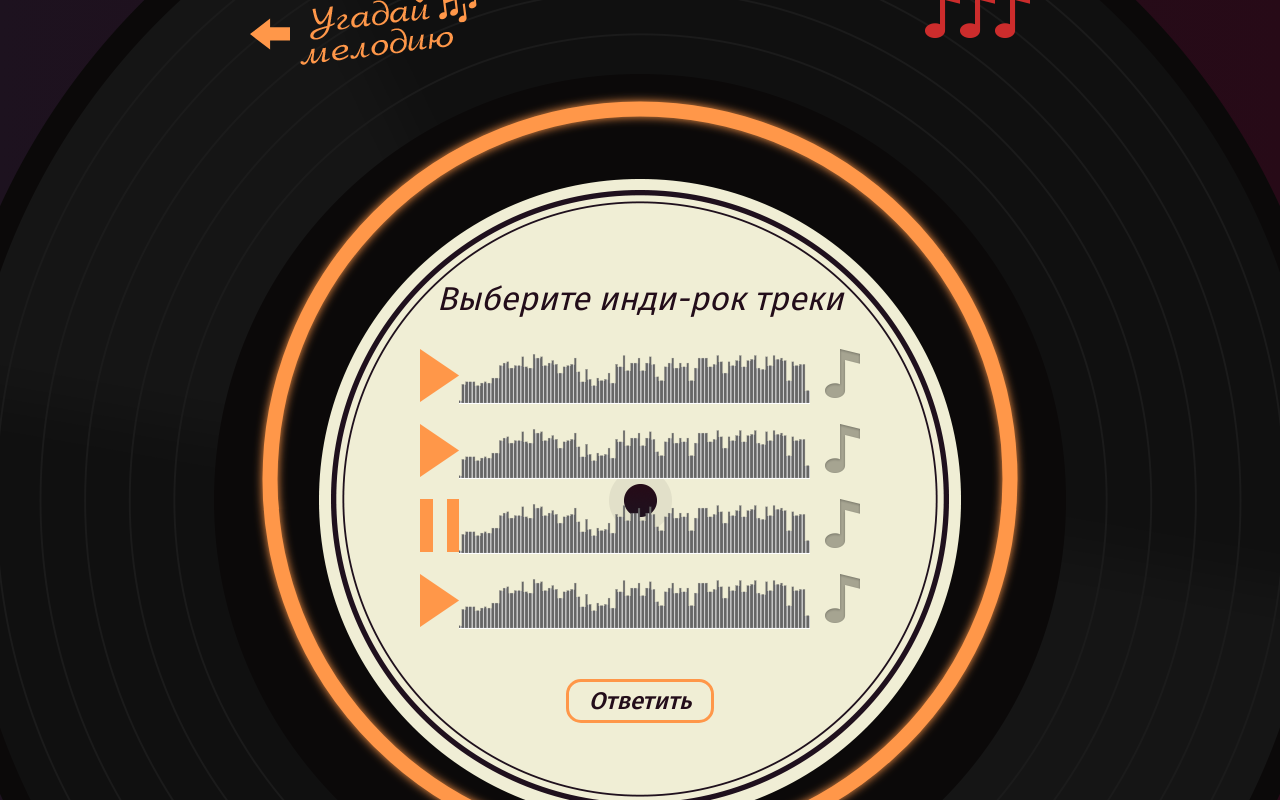
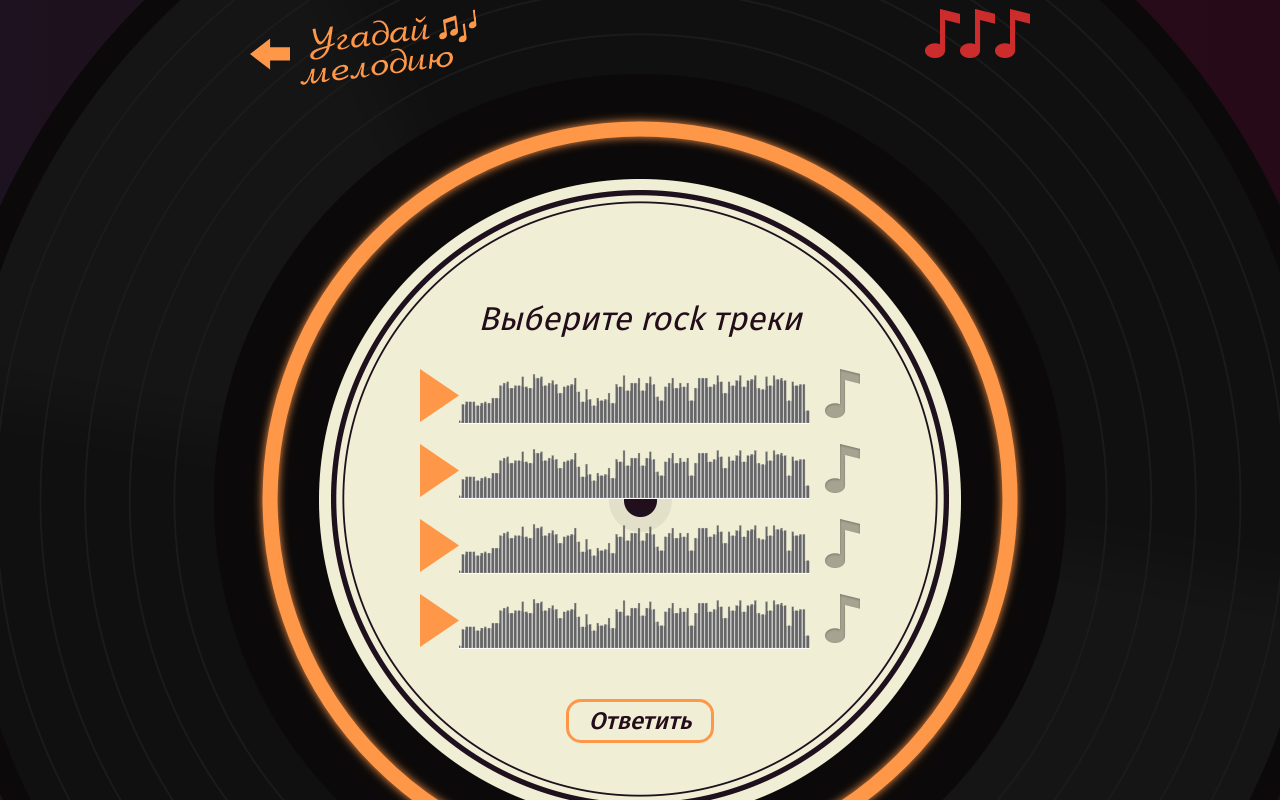
Before and after one commit to alpolesh/576203-guess-melody-5, a React app: page /dev-genre in a window 1280 px wide. Shown: the top 800 px of the page. Built offline with nearby package versions, Linux system fonts and the light colour scheme.

Commit message:
feat: add module3-task1

```diff
--- a/src/components/app/app.jsx
+++ b/src/components/app/app.jsx
@@ -7,15 +7,23 @@
 import Artist from "../artist/artist";
 import Genre from "../genre/genre";
 import PropTypes from 'prop-types';
+import GameScreen from "../game-screen/game-screen";
 
 const App = (props) => {
-  const {errorsCount} = props;
-
+  const {errorsCount, questions} = props;
+  const [firstQuestion, secondQuestion] = questions;
   return (
     <BrowserRouter>
       <Switch>
-        <Route exact path="/">
-          <WelcomeScreen errorsCount={errorsCount} />
+        <Route exact
+          path="/"
+          render={({history}) => (
+            <WelcomeScreen
+              errorsCount={errorsCount}
+              onPlayButtonClick={() => history.push(`/game`)}
+            />
+          )}
+        >
         </Route>
         <Route exact path="/login">
           <Login />
@@ -27,10 +35,22 @@
           <Lose />
         </Route>
         <Route exact path="/dev-artist">
-          <Artist />
+          <Artist
+            question={secondQuestion}
+            onAnswer={() => {}}
+          />
         </Route>
         <Route exact path="/dev-genre">
-          <Genre />
+          <Genre
+            question={firstQuestion}
+            onAnswer={() => {}}
+          />
+        </Route>
+        <Route exact path="/game">
+          <GameScreen
+            errorsCount={errorsCount}
+            questions={questions}
+          />
         </Route>
       </Switch>
     </BrowserRouter>
@@ -39,7 +59,8 @@
 };
 
 App.propTypes = {
-  errorsCount: PropTypes.number.isRequired
+  errorsCount: PropTypes.number.isRequired,
+  questions: PropTypes.array.isRequired,
 };
 
 export default App;
--- a/src/components/artist/artist.jsx
+++ b/src/components/artist/artist.jsx
@@ -1,8 +1,12 @@
 import React from "react";
+import PropTypes from "prop-types";
+import {GameType} from "../../const";
 
-const Artist = () => {
+const Artist = (props) => {
+  const {onAnswer, question} = props;
+  const {answers, song} = question;
+
   return (
-    <main className="app">
     <section className="main" id="root">
       <section className="game game--artist">
         <header className="game__header">
@@ -28,41 +32,45 @@
             <div className="track">
               <button className="track__button track__button--play" type="button"></button>
               <div className="track__status">
-                  <audio></audio>
+                <audio src={song.src} />
               </div>
             </div>
           </div>
 
           <form className="game__artist">
-              <div className="artist">
-                <input className="artist__input visually-hidden" type="radio" name="answer" value="artist-1" id="answer-1"/>
-                <label className="artist__name" htmlFor="answer-1">
-                  <img className="artist__picture" src="img/placeholder.jpg" alt="Пелагея"/>
-                  Пелагея
+            {answers.map((answer, i) => (
+              <div key={answer.artist} className="artist">
+                <input className="artist__input visually-hidden" type="radio" name="answer" value={`answer-${i}`} id={`answer-${i}`}
+                  onChange={(evt) => {
+                    evt.preventDefault();
+                    onAnswer(question, answer);
+                  }} />
+                <label className="artist__name" htmlFor={`answer-${i}`}>
+                  <img className="artist__picture" src={answer.picture} alt={answer.artist}/>
+                  {answer.artist}
                 </label>
               </div>
-
-              <div className="artist">
-                <input className="artist__input visually-hidden" type="radio" name="answer" value="artist-2" id="answer-2"/>
-                <label className="artist__name" htmlFor="answer-2">
-                  <img className="artist__picture" src="img/placeholder.jpg" alt="Пелагея"/>
-                  Краснознаменная дивизия имени моей бабушки
-                </label>
-              </div>
-
-              <div className="artist">
-                <input className="artist__input visually-hidden" type="radio" name="answer" value="artist-3" id="answer-3"/>
-                <label className="artist__name" htmlFor="answer-3">
-                  <img className="artist__picture" src="img/placeholder.jpg" alt="Пелагея"/>
-                  Lorde
-                </label>
-              </div>
+            ))}
           </form>
         </section>
       </section>
     </section>
-    </main>
   );
 };
 
+Artist.propTypes = {
+  onAnswer: PropTypes.func.isRequired,
+  question: PropTypes.shape({
+    answers: PropTypes.arrayOf(PropTypes.shape({
+      artist: PropTypes.string.isRequired,
+      picture: PropTypes.string.isRequired,
+    })).isRequired,
+    song: PropTypes.shape({
+      artist: PropTypes.string.isRequired,
+      src: PropTypes.string.isRequired,
+    }).isRequired,
+    type: PropTypes.oneOf([GameType.ARTIST, GameType.GENRE]).isRequired,
+  }).isRequired,
+};
+
 export default Artist;
--- /dev/null
+++ b/src/components/game-screen/game-screen.jsx
@@ -0,0 +1,61 @@
+import React, {PureComponent} from "react";
+import PropTypes from "prop-types";
+import {Redirect} from "react-router-dom";
+import {GameType} from "../../const";
+import Artist from "../artist/artist";
+import Genre from "../genre/genre";
+
+class GameScreen extends PureComponent {
+  constructor(props) {
+    super(props);
+
+    this.state = {
+      step: 0,
+    };
+  }
+  render() {
+    const {questions} = this.props;
+    const {step} = this.state;
+    const question = questions[step];
+
+    if (step >= questions.length || !question) {
+      return (
+        <Redirect to="/" />
+      );
+    }
+
+    switch (question.type) {
+      case GameType.ARTIST:
+        return (
+          <Artist
+            question={question}
+            onAnswer={() => {
+              this.setState((prevState) => ({
+                step: prevState.step + 1,
+              }));
+            }}
+          />
+        );
+      case GameType.GENRE:
+        return (
+          <Genre
+            question={question}
+            onAnswer={() => {
+              this.setState((prevState) => ({
+                step: prevState.step + 1,
+              }));
+            }}
+          />
+        );
+    }
+    return (
+      <Redirect to="/" />
+    );
+  }
+}
+
+GameScreen.propTypes = {
+  questions: PropTypes.array.isRequired,
+};
+
+export default GameScreen;
--- a/src/components/genre/genre.jsx
+++ b/src/components/genre/genre.jsx
@@ -1,8 +1,26 @@
-import React from "react";
+import React, {PureComponent} from "react";
+import PropTypes from "prop-types";
+import {GameType} from "../../const";
 
-const Genre = () => {
+class Genre extends PureComponent {
+  constructor(props) {
+    super(props);
+
+    this.state = {
+      answers: [false, false, false, false],
+    };
+  }
+
+  render() {
+    const {onAnswer, question} = this.props;
+    const {answers: userAnswers} = this.state;
+    const {
+      answers,
+      genre,
+    } = question;
+
     return (
-    <main className="app">
+
       <section className="main" id="root">
         <section className="game game--genre">
           <header className="game__header">
@@ -24,59 +42,56 @@
           </header>
 
           <section className="game__screen">
-            <h2 className="game__title">Выберите инди-рок треки</h2>
-            <form className="game__tracks">
-              <div className="track">
+            <h2 className="game__title">Выберите {genre} треки</h2>
+            <form
+              className="game__tracks"
+              onSubmit={(evt) => {
+                evt.preventDefault();
+                onAnswer(question, this.state.answers);
+              }}>
+              {answers.map((answer, i) => (
+                <div key={`${i}-${answer.src}`} className="track">
                   <button className="track__button track__button--play" type="button"></button>
                   <div className="track__status">
-                  <audio></audio>
+                    <audio src={answer.src} />
                   </div>
                   <div className="game__answer">
-                  <input className="game__input visually-hidden" type="checkbox" name="answer" value="answer-1" id="answer-1"/>
-                  <label className="game__check" htmlFor="answer-1">Отметить</label>
+                    <input className="game__input visually-hidden" type="checkbox" name="answer" value={`answer-${i}`}
+                      id={`answer-${i}`}
+                      checked={userAnswers[i]}
+                      onChange={(evt) => {
+                        const value = evt.target.checked;
+
+                        this.setState({
+                          answers: [...userAnswers.slice(0, i), value, ...userAnswers.slice(i + 1)],
+                        });
+                      }} />
+                    <label className="game__check" htmlFor={`answer-${i}`}>Отметить</label>
                   </div>
                 </div>
-
-              <div className="track">
-                <button className="track__button track__button--play" type="button"></button>
-                <div className="track__status">
-                  <audio></audio>
-                </div>
-                <div className="game__answer">
-                  <input className="game__input visually-hidden" type="checkbox" name="answer" value="answer-1" id="answer-2"/>
-                  <label className="game__check" htmlFor="answer-2">Отметить</label>
-                </div>
-              </div>
-
-              <div className="track">
-                <button className="track__button track__button--pause" type="button"></button>
-                <div className="track__status">
-                  <audio></audio>
-                </div>
-                <div className="game__answer">
-                  <input className="game__input visually-hidden" type="checkbox" name="answer" value="answer-1" id="answer-3"/>
-                  <label className="game__check" htmlFor="answer-3">Отметить</label>
-                </div>
-              </div>
-
-              <div className="track">
-                <button className="track__button track__button--play" type="button"></button>
-                <div className="track__status">
-                  <audio></audio>
-                </div>
-                <div className="game__answer">
-                  <input className="game__input visually-hidden" type="checkbox" name="answer" value="answer-1" id="answer-4"/>
-                  <label className="game__check" htmlFor="answer-4">Отметить</label>
-                </div>
-              </div>
+              ))}
 
               <button className="game__submit button" type="submit">Ответить</button>
             </form>
           </section>
         </section>
       </section>
-    </main>
+
     );
+  }
+
+}
+
+Genre.propTypes = {
+  onAnswer: PropTypes.func.isRequired,
+  question: PropTypes.shape({
+    answers: PropTypes.arrayOf(PropTypes.shape({
+      src: PropTypes.string.isRequired,
+      genre: PropTypes.string.isRequired,
+    })).isRequired,
+    genre: PropTypes.string.isRequired,
+    type: PropTypes.oneOf([GameType.ARTIST, GameType.GENRE]).isRequired
+  }).isRequired,
 };
 
 export default Genre;
--- /dev/null
+++ b/src/const.js
@@ -0,0 +1,4 @@
+export const GameType = {
+  ARTIST: `artist`,
+  GENRE: `genre`,
+};
--- a/src/index.js
+++ b/src/index.js
@@ -1,6 +1,7 @@
 import React from "react";
 import ReactDOM from "react-dom";
 import App from "./components/app/app";
+import questions from "./mocks/questions";
 
 const Settings = {
   ERRORS_COUNT: 3
@@ -9,6 +10,7 @@
 ReactDOM.render(
     <App
       errorsCount={Settings.ERRORS_COUNT}
+      questions={questions}
     />,
     document.querySelector(`#root`)
 );
--- /dev/null
+++ b/src/mocks/questions.js
@@ -0,0 +1,37 @@
+const AVATAR_URL = `https://api.adorable.io/avatars/128`;
+
+export default [
+  {
+    type: `genre`,
+    genre: `rock`,
+    answers: [{
+      src: `https://upload.wikimedia.org/wikipedia/commons/4/4e/BWV_543-fugue.ogg`,
+      genre: `rock`,
+    }, {
+      src: `https://upload.wikimedia.org/wikipedia/commons/4/4e/BWV_543-fugue.ogg`,
+      genre: `blues`,
+    }, {
+      src: `https://upload.wikimedia.org/wikipedia/commons/4/4e/BWV_543-fugue.ogg`,
+      genre: `jazz`,
+    }, {
+      src: `https://upload.wikimedia.org/wikipedia/commons/4/4e/BWV_543-fugue.ogg`,
+      genre: `rock`,
+    }]
+  }, {
+    type: `artist`,
+    song: {
+      artist: `Jim Beam`,
+      src: `https://upload.wikimedia.org/wikipedia/commons/4/4e/BWV_543-fugue.ogg`,
+    },
+    answers: [{
+      picture: `${AVATAR_URL}/${Math.random()}`,
+      artist: `John Snow`,
+    }, {
+      picture: `${AVATAR_URL}/${Math.random()}`,
+      artist: `Jack Daniels`,
+    }, {
+      picture: `${AVATAR_URL}/${Math.random()}`,
+      artist: `Jim Beam`,
+    }],
+  }
+];
```
Also changed, not shown: src/components/welcome-screen/welcome-screen.jsx (+9 -3 lines). Lines whose indentation alone changed are shown as unchanged.
